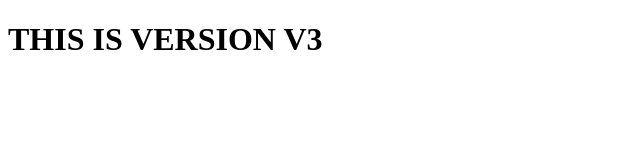
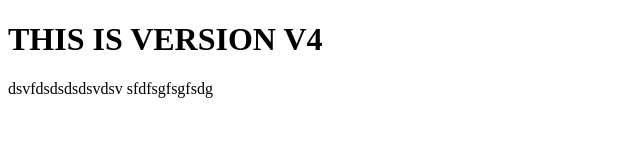
Before and after one commit to praveenvk2001-cloud/myrepo, a plain HTML site: page index.html in a window 1280 px wide. Shown: the whole page, without its empty margins (0-640 px from the left). Drawn offline with Linux system fonts and the light colour scheme.

Commit message:
index.html

```diff
--- a/index.html
+++ b/index.html
@@ -6,6 +6,9 @@
     <title>Document</title>
 </head>
 <body>
-    <h1>THIS IS VERSION V3</h1>
+    <h1>THIS IS VERSION V4</h1>
 </body>
 </html>
+dsvfdsdsdsdsvdsv
+
+sfdfsgfsgfsdg
```
